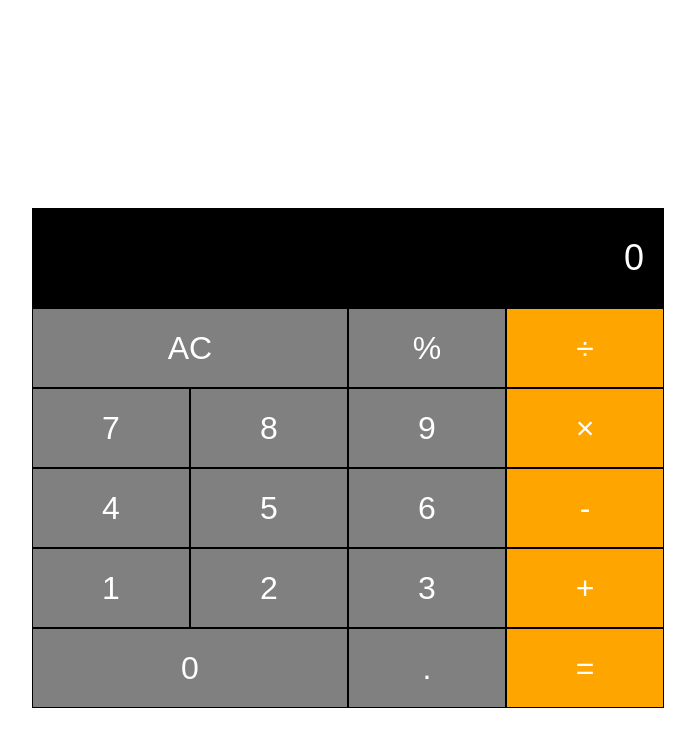
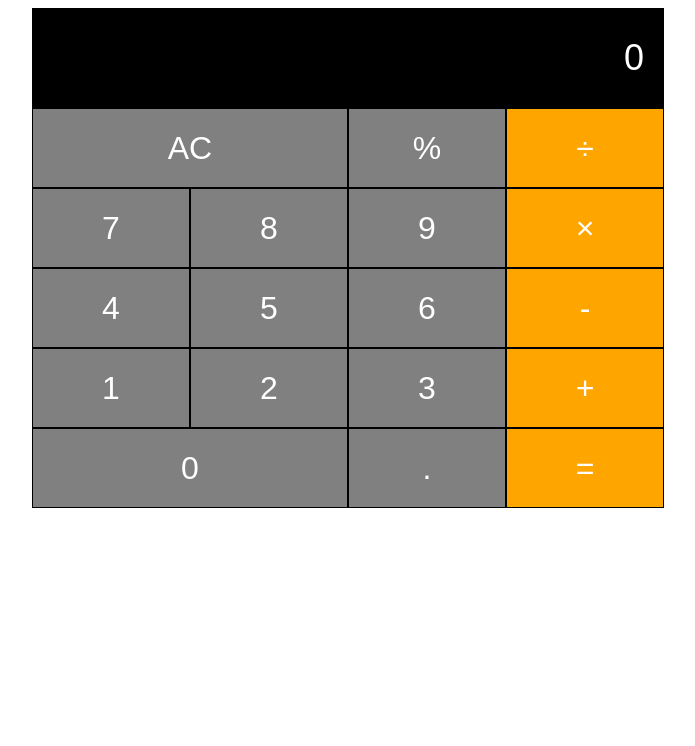
Before and after one commit to wamandaka/progate-kalkulator, a plain HTML site: page index.html in a window 1280 px wide. Shown: the whole page, without its empty margins (292-987 px from the left). Drawn offline with Linux system fonts and the light colour scheme.

Commit message:
updated style

```diff
--- a/css/style.css
+++ b/css/style.css
@@ -1,7 +1,7 @@
 .kalkulator {
   text-align: center;
   margin: 0 auto;
-  padding-top: 200px;
+  /* padding-top: 200px; */
   width: 50%;
 }
 
```
